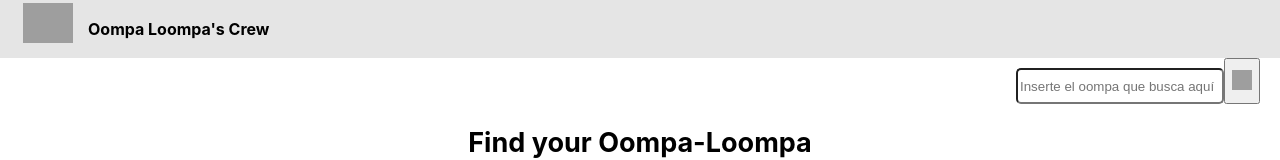
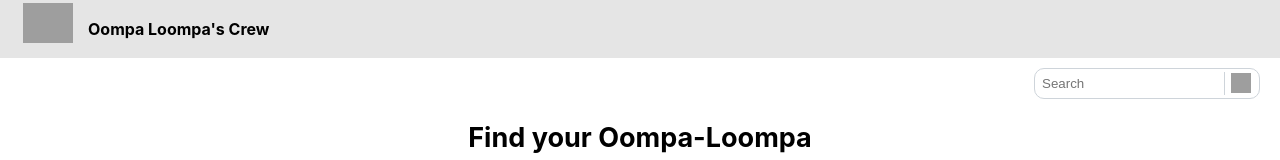
Before and after one commit to jasuarez21/Oompa-Loompa-App, a React (Create React App) app in the folder oompa-loompa-app/: page / in a window 1280 px wide. Shown: the top 160 px of the page. Built offline with nearby package versions, Linux system fonts and the light colour scheme; no server answers; grey boxes are pictures that could not be loaded.

Commit message:
Add some styles to list of oompas

```diff
--- a/oompa-loompa-app/src/components/ListOfOompas/ListOfOompas.css
+++ b/oompa-loompa-app/src/components/ListOfOompas/ListOfOompas.css
@@ -18,13 +18,30 @@
   -ms-flex-item-align: end;
       align-self: flex-end;
   margin-right: 20px;
+  border: 1px solid #ced4da;
+  border-radius: 10px;
+  margin-top: 10px;
+  padding: 2px;
 }
 
 .body-container__input-container--input {
-  height: 30px;
-  width: 200px;
   border-radius: 5px;
-  margin-top: 10px;
+  border: none;
+  padding: 5px;
+}
+
+.body-container__input-container--input:focus {
+  outline: none;
+}
+
+.body-container__input-container--button {
+  border: none;
+  -ms-flex-item-align: center;
+      -ms-grid-row-align: center;
+      align-self: center;
+  border-left: 1px solid #ced4da;
+  height: 23px;
+  background-color: white;
 }
 
 .body-container__input-container--logo {
--- a/oompa-loompa-app/src/components/ListOfOompas/ListOfOompas.jsx
+++ b/oompa-loompa-app/src/components/ListOfOompas/ListOfOompas.jsx
@@ -12,14 +12,11 @@ const ListOfOompas = () => {
     useEffect(() => {
       dispatch(loadOompas());
     }, []);
-    const oompaSearched = () => {
-        setSearchOompa()
-    }
   return (
       <section className="body-container">
         <div className="body-container__input-container">
-            <input type="text" className="body-container__input-container--input" name="" id="" placeholder="Inserte el oompa que busca aquí"  onChange={e => setSearchOompa(e.target.value)} />
-            <button onClick={() => oompaSearched()}>
+            <input type="text" className="body-container__input-container--input" name="" id="" placeholder="Search"  onChange={e => setSearchOompa(e.target.value)} />
+            <button className="body-container__input-container--button">
                 <img src="https://s3.eu-central-1.amazonaws.com/napptilus/level-test/imgs/ic_search.png" alt="Search oompa" className="body-container__input-container--logo" />
             </button>
         </div>
@@ -29,7 +26,12 @@ const ListOfOompas = () => {
         </div>
         <div className="body-container__oompas-list-container">
             {
-                arrayOfOompas = oompas?.results?.filter((oompa) => oompa.first_name.toLowerCase().includes(searchOompa.toLowerCase()) || oompa.last_name.toLowerCase().includes(searchOompa.toLowerCase()) || oompa.profession.toLowerCase().includes(searchOompa.toLowerCase())),
+                arrayOfOompas = oompas?.results?.filter(
+                    (oompa) =>
+                        oompa.first_name.toLowerCase().includes(searchOompa.toLowerCase()) ||
+                        oompa.last_name.toLowerCase().includes(searchOompa.toLowerCase()) ||
+                        oompa.profession.toLowerCase().includes(searchOompa.toLowerCase())
+                ),
                 arrayOfOompas?.map((oompa) => <OompaTarget oompa={oompa} key={`${oompa.id}`} />)
             }
         </div>
--- a/oompa-loompa-app/src/components/ListOfOompas/ListOfOompas.scss
+++ b/oompa-loompa-app/src/components/ListOfOompas/ListOfOompas.scss
@@ -6,11 +6,24 @@
         display: flex;
         align-self: flex-end;
         margin-right: 20px;
+        border: 1px solid #ced4da;
+        border-radius: 10px;
+        margin-top: 10px;
+        padding: 2px;
         &--input {
-            height: 30px;
-            width: 200px;
             border-radius: 5px;
-            margin-top: 10px;
+            border: none;
+            padding: 5px;
+        }
+        &--input:focus {
+            outline: none;
+        }
+        &--button {
+            border: none;
+            align-self: center;
+            border-left: 1px solid #ced4da;
+            height: 23px;
+            background-color: white;
         }
         &--logo{
             width: 20px;
```
Also changed, not shown: 1 other file (tests, documents, lock files or other folders).
